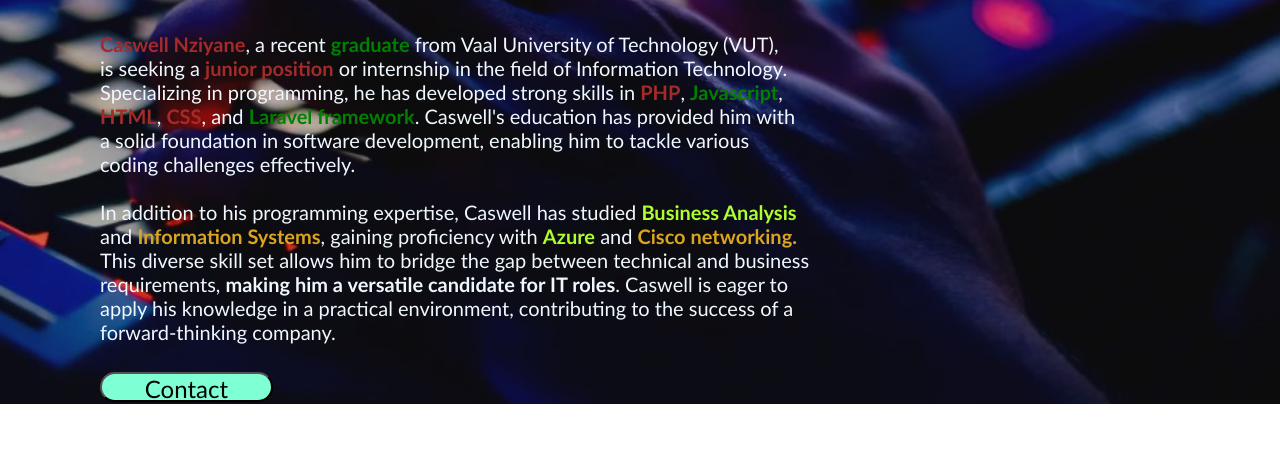
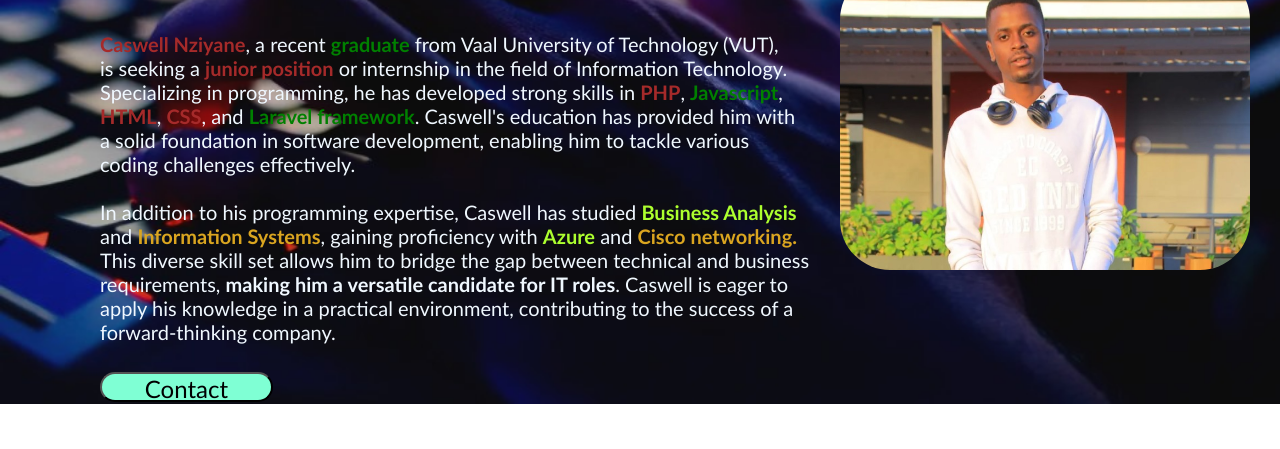
Before and after one commit to 221509313/MyPortfolio, a plain HTML site: page About.html in a window 1280 px wide. Shown: the part 351-800 px from the top of the page. Drawn offline with nearby package versions, Linux system fonts and the light colour scheme.

Commit message:
Update About.html

```diff
--- a/About.html
+++ b/About.html
@@ -49,7 +49,7 @@
           <div class="col-12 col-md-4">
 
         <div class="caswel">
-            <img src="images/caswellpict.jpg" alt="#">
+            <img src="caswellpict.jpg" alt="#">
         </div>
           </div>
         </div>
```
